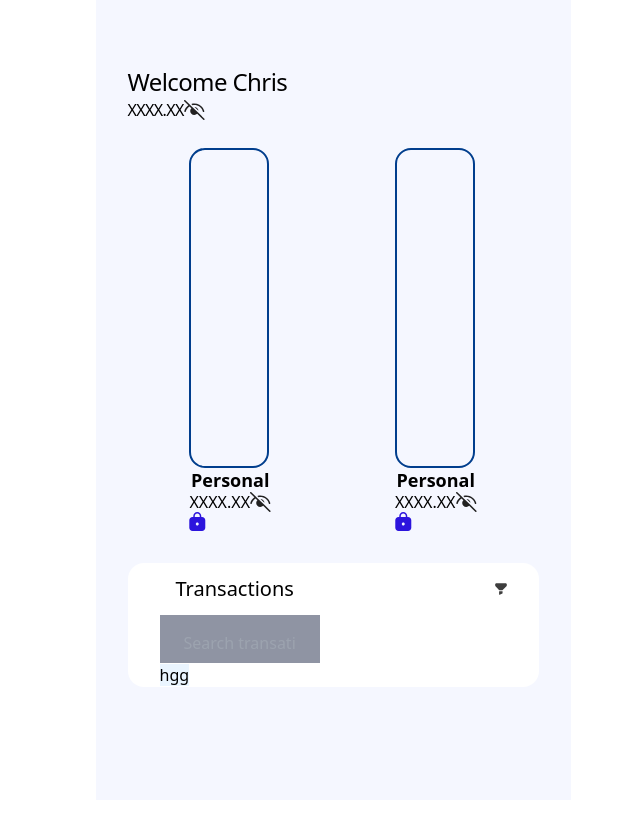
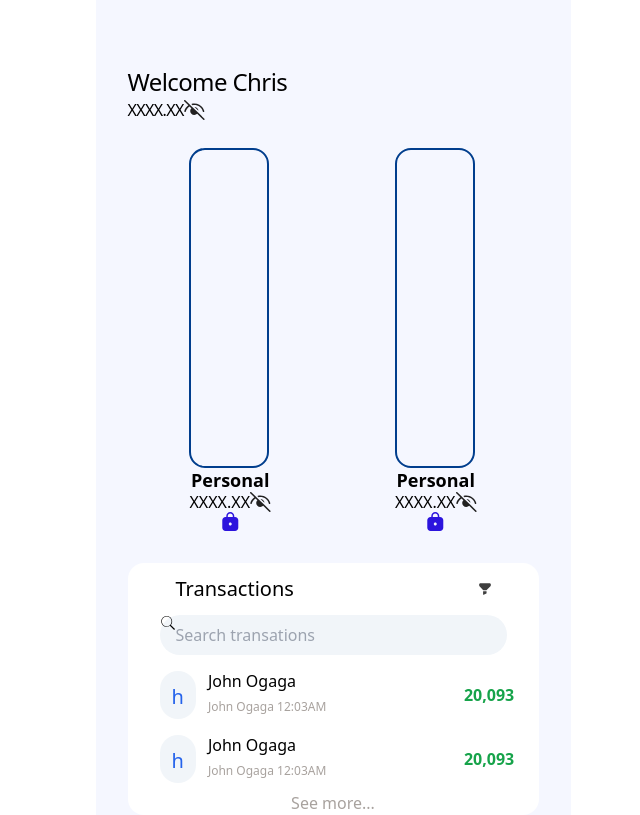
Before and after one commit to Emmakin/Pipeline, a React (Vite) app: page / in a window 1280 px wide. Shown: the whole page, without its empty margins (307-947 px from the left). Built offline with nearby package versions, Linux system fonts and the light colour scheme.

Commit message:
styling the welcome transact div

```diff
--- a/src/components/PipeAmount.jsx
+++ b/src/components/PipeAmount.jsx
@@ -11,7 +11,7 @@ const PipeAmount = ({pTitle, pAmount}) => {
               <span className='font-inter text-base font-normal leading-5 tracking-normal text-left capitalize '>{pAmount}</span>
               <img src={Vector} alt='view'/>
             </div>
-            <span>
+            <span className='flex justify-center'>
               <img src={Padlock} alt='padlock'/>
             </span>
         </div>
--- a/src/components/Transact.jsx
+++ b/src/components/Transact.jsx
@@ -1,14 +1,14 @@
-import React from 'react'
+ import React from 'react'
 
 const Transact = ({transactAmount,transactName,transactNameAndTime,transactIcon}) => {
   return (
-    <div>
-        <span className='bg-mainBlueFade w-6 h-6 '>hgg{transactIcon}</span>
-        <span>
-            <span>{transactName}</span>
-            <span>{transactNameAndTime}</span>
+    <div className='flex justify-around items-center flex-row mt-4'>
+        <span className='flex align-middle justify-center w-12 h-12 p-3 rounded-full text-xl bg-slate-100 text-blue-600 '>h{transactIcon}</span>
+        <span className='flex flex-col pl-3'>
+            <span className='w-64 h-6 text-base font-medium leading-tight text-left'>{transactName}John Ogaga</span>
+            <span className='text-xs leading-loose text-stone-400'>{transactNameAndTime}John Ogaga 12:03AM</span>
         </span>
-        <span>{transactAmount}</span>
+        <span className='text-base font-bold leading-tight text-right text-green-600'>{transactAmount}20,093</span>
     </div>
   )
 }
--- a/src/components/Transaction.jsx
+++ b/src/components/Transaction.jsx
@@ -1,5 +1,6 @@
 import React from 'react'
 import Filter from '../assets/Filter2.svg'
+import Search from '../assets/search.svg'
 import Transact from './Transact'
 
 
@@ -8,15 +9,17 @@ import Transact from './Transact'
 const Transaction = () => {
   return (
     <div>
-        <section className='flex flex-row justify-between'>
+        <section className='flex flex-row justify-between gap-2'>
             <label className='font-inter text-xl font-medium leading-5 tracking-normal text-center p-4'>Transactions</label>
-            <img src={Filter} alt='filter'/>
+            <img src={Filter} className="p-4" alt='filter'/>
         </section>
-        <div>
-            <input  placeholder="Search transations" className="w-40 bg-textGray px-6 pb-2 text-20 text-textBlack p-4"></input>
+        <div className='bg-slate-100 rounded-full flex flex-row h-25'>
+            <img className='w-4 h-4' src={Search} alt='search'/>
+            <input  placeholder="Search transations" className= " bg-transparent pt-2 pb-2 text-textBlack"></input>
         </div>
         <Transact />
-
+        <Transact />
+        <span className=' flex align-middle justify-center text-stone-400 pt-2 '>See more...</span>
     </div>
   )
 }
--- a/src/output.css
+++ b/src/output.css
@@ -627,6 +627,18 @@ video {
   margin-top: 2rem;
 }
 
+.mr-3 {
+  margin-right: 0.75rem;
+}
+
+.ml-3 {
+  margin-left: 0.75rem;
+}
+
+.ml-2 {
+  margin-left: 0.5rem;
+}
+
 .block {
   display: block;
 }
@@ -639,8 +651,16 @@ video {
   height: 50%;
 }
 
-.h-7 {
-  height: 1.75rem;
+.h-12 {
+  height: 3rem;
+}
+
+.h-4 {
+  height: 1rem;
+}
+
+.h-6 {
+  height: 1.5rem;
 }
 
 .h-80 {
@@ -660,10 +680,6 @@ video {
   height: 100%;
 }
 
-.h-6 {
-  height: 1.5rem;
-}
-
 .min-h-screen {
   min-height: 100vh;
 }
@@ -672,16 +688,24 @@ video {
   width: 50%;
 }
 
+.w-12 {
+  width: 3rem;
+}
+
 .w-20 {
   width: 5rem;
+}
+
+.w-4 {
+  width: 1rem;
 }
 
 .w-4\/5 {
   width: 80%;
 }
 
-.w-6 {
-  width: 1.5rem;
+.w-64 {
+  width: 16rem;
 }
 
 .w-\[50px\] {
@@ -692,16 +716,12 @@ video {
   width: 100%;
 }
 
-.w-9 {
-  width: 2.25rem;
+.max-w-\[475px\] {
+  max-width: 475px;
 }
 
-.w-40 {
-  width: 10rem;
-}
-
-.max-w-\[475px\] {
-  max-width: 475px;
+.flex-shrink-0 {
+  flex-shrink: 0;
 }
 
 .flex-grow {
@@ -748,8 +768,16 @@ video {
   justify-content: space-between;
 }
 
+.justify-around {
+  justify-content: space-around;
+}
+
 .justify-evenly {
   justify-content: space-evenly;
+}
+
+.gap-2 {
+  gap: 0.5rem;
 }
 
 .overflow-hidden {
@@ -762,15 +790,6 @@ video {
 
 .rounded-full {
   border-radius: 9999px;
-}
-
-.rounded {
-  border-radius: 0.25rem;
-}
-
-.rounded-b-sm {
-  border-bottom-right-radius: 0.125rem;
-  border-bottom-left-radius: 0.125rem;
 }
 
 .border-0 {
@@ -799,11 +818,6 @@ video {
   border-color: rgba(1, 62, 141, 1);
 }
 
-.bg-black {
-  --tw-bg-opacity: 1;
-  background-color: rgb(0 0 0 / var(--tw-bg-opacity));
-}
-
 .bg-blue-500 {
   --tw-bg-opacity: 1;
   background-color: rgb(59 130 246 / var(--tw-bg-opacity));
@@ -821,17 +835,27 @@ video {
   background-color: rgba(245, 247, 255, 1);
 }
 
+.bg-slate-100 {
+  --tw-bg-opacity: 1;
+  background-color: rgb(241 245 249 / var(--tw-bg-opacity));
+}
+
 .bg-textBlue {
   background-color: rgba(1, 62, 141, 1);
 }
 
-.bg-textGray {
-  background-color: rgba(143, 148, 163, 1);
+.bg-transparent {
+  background-color: transparent;
 }
 
 .bg-white {
   --tw-bg-opacity: 1;
   background-color: rgb(255 255 255 / var(--tw-bg-opacity));
+}
+
+.bg-green-500 {
+  --tw-bg-opacity: 1;
+  background-color: rgb(34 197 94 / var(--tw-bg-opacity));
 }
 
 .bg-opacity-40 {
@@ -844,6 +868,14 @@ video {
 
 .p-6 {
   padding: 1.5rem;
+}
+
+.p-7 {
+  padding: 1.75rem;
+}
+
+.p-3 {
+  padding: 0.75rem;
 }
 
 .px-10 {
@@ -909,6 +941,10 @@ video {
 
 .pt-2 {
   padding-top: 0.5rem;
+}
+
+.pl-3 {
+  padding-left: 0.75rem;
 }
 
 .text-left {
@@ -1013,6 +1049,14 @@ video {
   line-height: 31px;
 }
 
+.leading-tight {
+  line-height: 1.25;
+}
+
+.leading-loose {
+  line-height: 2;
+}
+
 .tracking-normal {
   letter-spacing: 0em;
 }
@@ -1028,6 +1072,11 @@ video {
 .text-black {
   --tw-text-opacity: 1;
   color: rgb(0 0 0 / var(--tw-text-opacity));
+}
+
+.text-blue-600 {
+  --tw-text-opacity: 1;
+  color: rgb(37 99 235 / var(--tw-text-opacity));
 }
 
 .text-mainBlue {
@@ -1056,6 +1105,31 @@ video {
   color: rgb(255 255 255 / var(--tw-text-opacity));
 }
 
+.text-stone-400 {
+  --tw-text-opacity: 1;
+  color: rgb(168 162 158 / var(--tw-text-opacity));
+}
+
+.text-green-500 {
+  --tw-text-opacity: 1;
+  color: rgb(34 197 94 / var(--tw-text-opacity));
+}
+
+.text-green-900 {
+  --tw-text-opacity: 1;
+  color: rgb(20 83 45 / var(--tw-text-opacity));
+}
+
+.text-green-700 {
+  --tw-text-opacity: 1;
+  color: rgb(21 128 61 / var(--tw-text-opacity));
+}
+
+.text-green-600 {
+  --tw-text-opacity: 1;
+  color: rgb(22 163 74 / var(--tw-text-opacity));
+}
+
 .outline-none {
   outline: 2px solid transparent;
   outline-offset: 2px;
```
Also changed, not shown: src/assets/search.svg.
